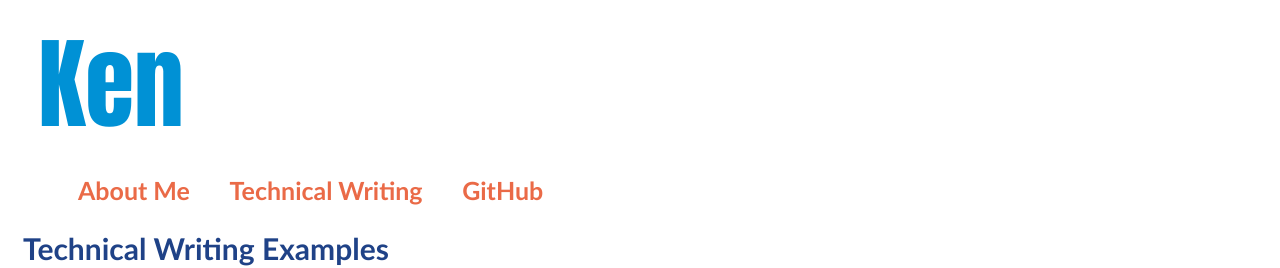
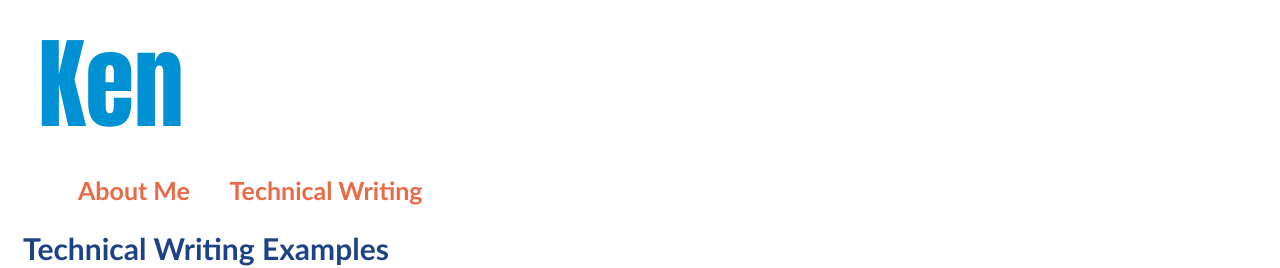
Before and after one commit to kenPortfolio/creativeKen, a plain HTML site: page writing.html in a window 1280 px wide. Shown: the top 268 px of the page. Drawn offline with Linux system fonts and the light colour scheme.

Commit message:
Update writing.html

```diff
--- a/writing.html
+++ b/writing.html
@@ -14,7 +14,7 @@
 		<ul>
 			<li><a href="index.html" class="wordSpace">About Me</a></li>
 			<li><a href="writing.html">Technical Writing</a></li>
-			<li><a href="https://github.com/kenPortfolio" target="_blank">GitHub</a></li>
+			<!-- <li><a href="https://github.com/kenPortfolio" target="_blank">GitHub</a></li> -->
 		</ul>
 	</header>
 	<div class="writingbox">
```
